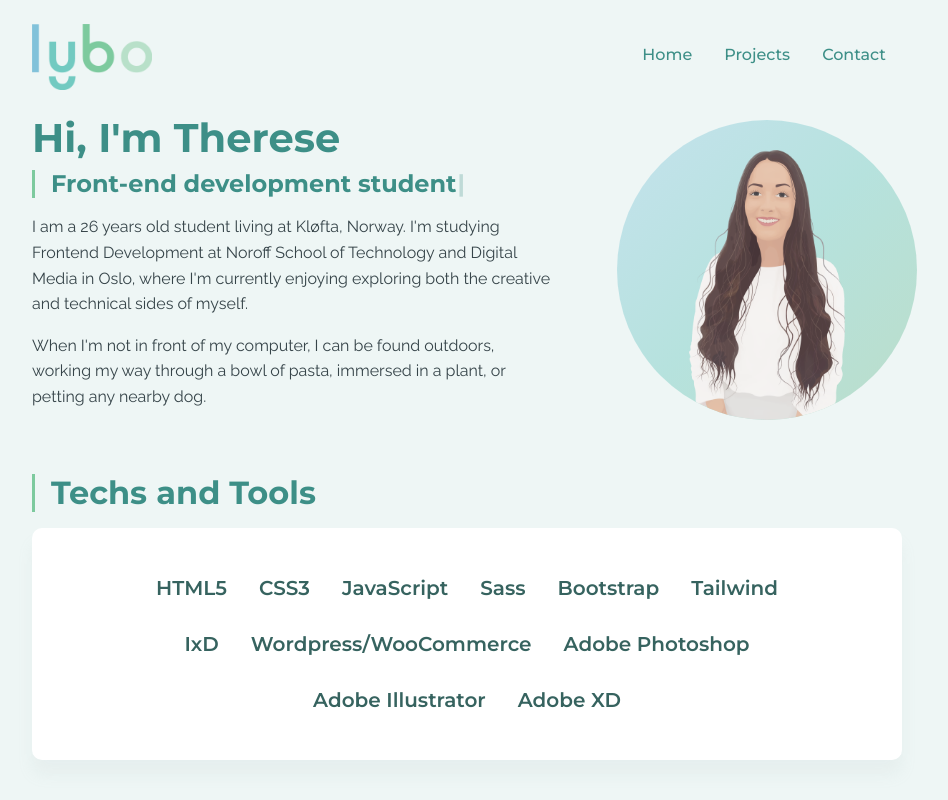
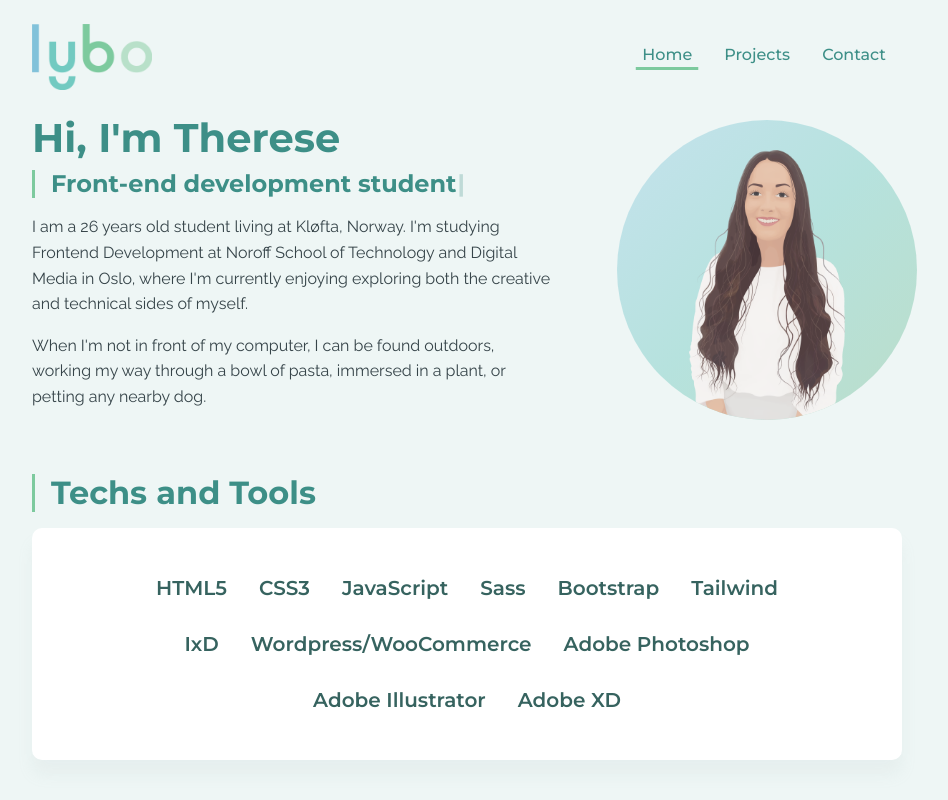
Before and after one commit to thereselybo/portfolio, a Next.js app: page / in a window 1280 px wide. Shown: the top 800 px of the page, without its empty margins (173-1121 px from the left). Built offline with nearby package versions, Linux system fonts and the light colour scheme.

Commit message:
styled active link

```diff
--- a/sass/partials/_header.scss
+++ b/sass/partials/_header.scss
@@ -21,7 +21,7 @@ header {
   .nav-link.active:after {
     display: block;
     content: "";
-    border-bottom: $border-style;
+    transform: scaleX(1.25);
   }
 
   .navbar-light .navbar-toggler {
```
